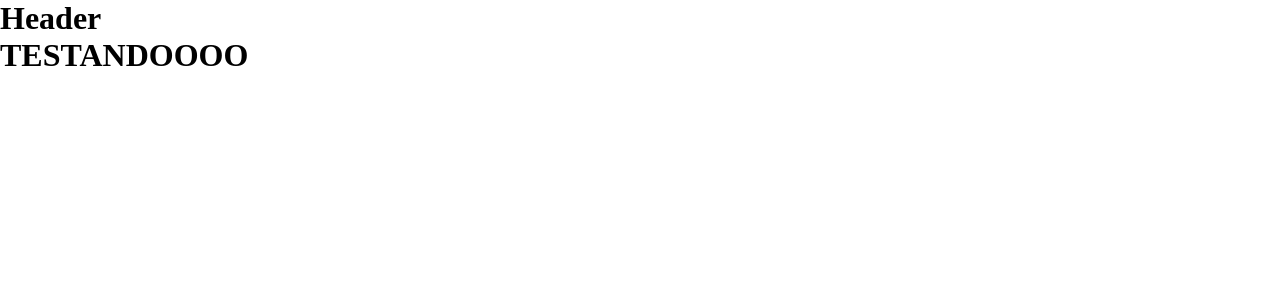
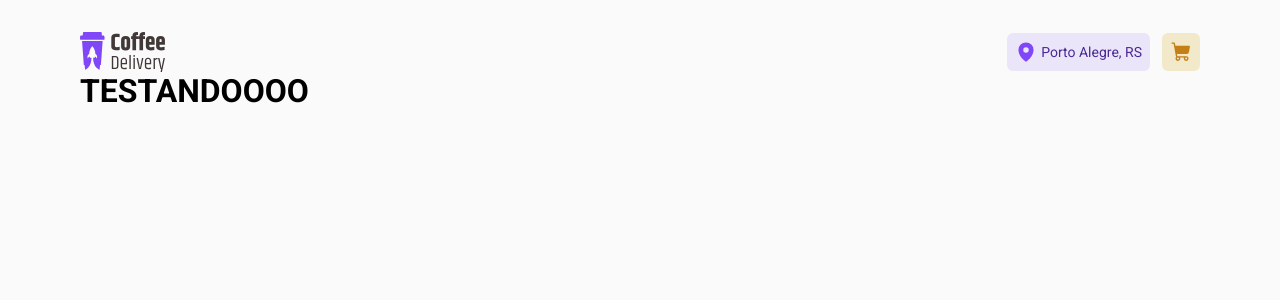
Before and after one commit to wwilliamsantana/store-ig, a React (Vite) app: page / in a window 1280 px wide. Shown: the top 300 px of the page. Built offline with nearby package versions, Linux system fonts and the light colour scheme.

Commit message:
styles: DefaultTheme - Component Header

```diff
--- a/index.html
+++ b/index.html
@@ -3,7 +3,11 @@
 
 <head>
   <meta charset="UTF-8" />
+  <link rel="preconnect" href="https://fonts.googleapis.com">
+  <link rel="preconnect" href="https://fonts.gstatic.com" crossorigin>
   <meta name="viewport" content="width=device-width, initial-scale=1.0" />
+  <link href="https://fonts.googleapis.com/css2?family=Baloo+2:wght@700;800&family=Roboto:wght@400;700&display=swap"
+    rel="stylesheet">
   <title>Store - Ignite</title>
 </head>
 
--- a/package.json
+++ b/package.json
@@ -10,6 +10,7 @@
     "preview": "vite preview"
   },
   "dependencies": {
+    "@phosphor-icons/react": "^2.0.15",
     "react": "^18.2.0",
     "react-dom": "^18.2.0",
     "react-router-dom": "^6.22.1",
--- a/src/Layout/DefaultLayout/index.tsx
+++ b/src/Layout/DefaultLayout/index.tsx
@@ -1,11 +1,12 @@
 import { Outlet } from 'react-router-dom'
 import { Header } from '../../components/Header'
+import { DefaultContainer } from './styles'
 
 export function DefaultLayout() {
   return (
-    <div>
+    <DefaultContainer>
       <Header />
       <Outlet />
-    </div>
+    </DefaultContainer>
   )
 }
--- a/src/Layout/DefaultLayout/styles.ts
+++ b/src/Layout/DefaultLayout/styles.ts
@@ -0,0 +1,9 @@
+import styled from 'styled-components'
+
+export const DefaultContainer = styled.div`
+  max-width: 70rem;
+  margin: 2rem auto;
+
+  display: flex;
+  flex-direction: column;
+`
--- a/src/components/Header/index.tsx
+++ b/src/components/Header/index.tsx
@@ -1,3 +1,24 @@
+import { MapPin, ShoppingCart } from '@phosphor-icons/react'
+import LogoCoffee from '../../assets/logoCoffee.svg'
+import {
+  ButtonCard,
+  HeaderContainer,
+  LocationButtonCardContainer,
+} from './styles'
+
 export function Header() {
-  return <h1>Header</h1>
+  return (
+    <HeaderContainer>
+      <img src={LogoCoffee} alt="" />
+      <LocationButtonCardContainer>
+        <div>
+          <MapPin weight="fill" />
+          <span>Porto Alegre, RS</span>
+        </div>
+        <ButtonCard>
+          <ShoppingCart weight="fill" />
+        </ButtonCard>
+      </LocationButtonCardContainer>
+    </HeaderContainer>
+  )
 }
--- a/src/components/Header/styles.ts
+++ b/src/components/Header/styles.ts
@@ -0,0 +1,56 @@
+import styled from 'styled-components'
+
+export const HeaderContainer = styled.header`
+  display: flex;
+  justify-content: space-between;
+  align-items: center;
+
+  img {
+    height: 2.5rem;
+  }
+`
+
+export const LocationButtonCardContainer = styled.div`
+  display: flex;
+  align-items: center;
+  gap: 0.75rem;
+
+  div:first-child {
+    background-color: ${(props) => props.theme.purpleLight};
+    border-radius: 6px;
+    padding: 0.5rem;
+
+    display: flex;
+    align-items: center;
+    justify-content: center;
+    gap: 0.25rem;
+
+    span {
+      font-size: 0.875rem;
+      line-height: 130%;
+      color: ${(props) => props.theme.purpleDark};
+    }
+
+    svg {
+      width: 1.375rem;
+      height: 1.375rem;
+      color: ${(props) => props.theme.purple};
+    }
+  }
+`
+export const ButtonCard = styled.button`
+  display: flex;
+  justify-content: center;
+  align-items: center;
+
+  border-radius: 6px;
+  padding: 0.5rem;
+  background-color: ${(props) => props.theme.yellowLight};
+  border: 0;
+
+  svg {
+    width: 1.375rem;
+    height: 1.375rem;
+    color: ${(props) => props.theme.yellowDark};
+  }
+`
--- a/src/styles/globalStyles.ts
+++ b/src/styles/globalStyles.ts
@@ -6,15 +6,22 @@ export const GlobalStyles = createGlobalStyle`
     margin: 0;
     padding: 0;
     box-sizing: border-box;
+
+    :focus{
+      outline: 0;
+      border: 0;
+    }
   }
 
   body{
     -webkit-font-smoothing: antialiased;
+    background-color: ${(props) => props.theme.backgorund};
   }
 
 
   body, input, textarea, button{
     font-size: 1rem;
+    font-family: "Roboto", sans-serif;
     font-weight: 400;
   }
 
--- a/src/styles/theme/default.ts
+++ b/src/styles/theme/default.ts
@@ -1 +1,21 @@
-export const defaultTheme = {}
+export const defaultTheme = {
+  yellowDark: '#C47F17',
+  yellow: '#DBAC2C',
+  yellowLight: '#f1e9c9',
+
+  purple: '#8047f8',
+  purpleLight: '#ebe5f9',
+  purpleDark: '#4b2995',
+
+  baseTitle: '#272221',
+  baseSubtitle: '#403937',
+  baeText: '#574f4d',
+  baseLabel: '#8d8686',
+  baseHover: '#d7d5d5',
+  baseButton: '#e6e5e5',
+  baseInput: '#ededed',
+  baseCard: '#F3f2f2',
+
+  backgorund: '#fafafa',
+  white: '#ffffff',
+}
```
Also changed, not shown: src/assets/logoCoffee.svg (added), 1 other file (tests, documents, lock files or other folders).
